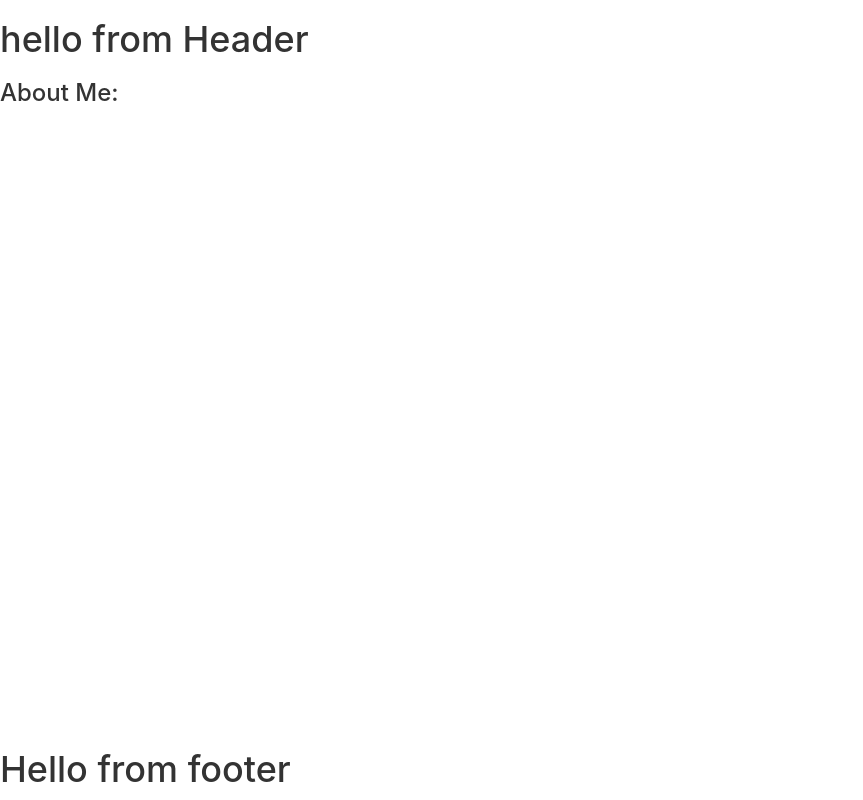
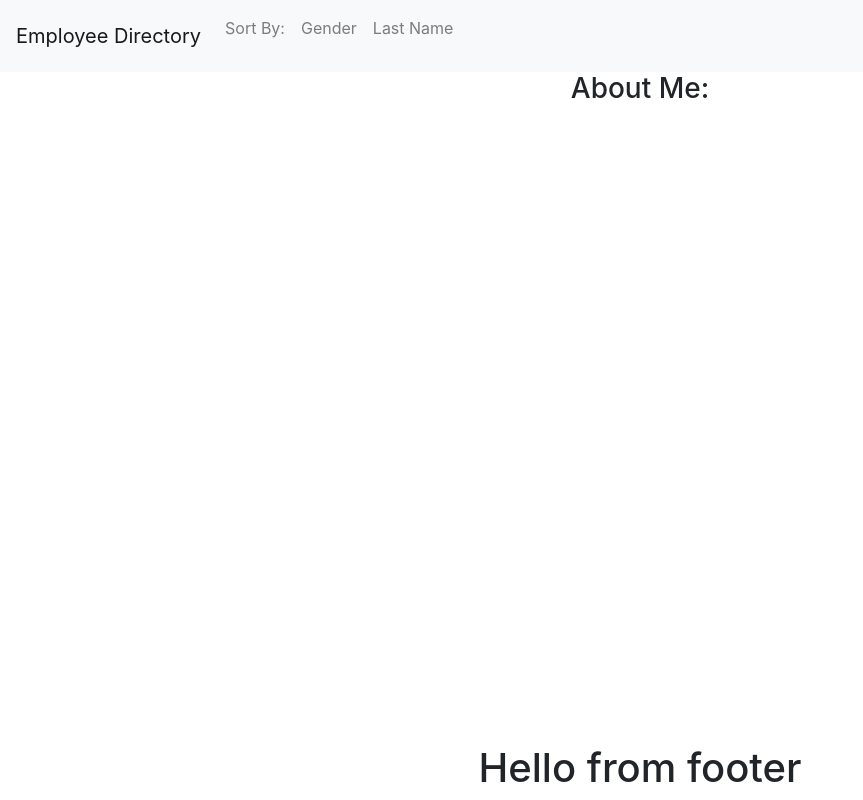
Before and after one commit to maxx-808/portfolio-react, a React (Create React App) app: page / in a window 1280 px wide. Shown: the whole page, without its empty margins (0-863 px from the left). Built offline with nearby package versions, Linux system fonts and the light colour scheme.

Commit message:
updating code to have a skeleton of the app added navbar elements

```diff
--- a/package.json
+++ b/package.json
@@ -7,6 +7,7 @@
     "@testing-library/jest-dom": "^5.11.9",
     "@testing-library/react": "^11.2.5",
     "@testing-library/user-event": "^12.8.1",
+    "axios": "^0.21.1",
     "react": "^17.0.1",
     "react-dom": "^17.0.1",
     "react-router-dom": "^5.2.0",
--- a/public/index.html
+++ b/public/index.html
@@ -22,25 +22,13 @@
       work correctly both with client-side routing and a non-root public URL.
       Learn how to configure a non-root public URL by running `npm run build`.
     -->
-  <link rel="stylesheet" href="https://stackpath.bootstrapcdn.com/bootstrap/3.4.1/css/bootstrap.min.css"
-    integrity="sha384-HSMxcRTRxnN+Bdg0JdbxYKrThecOKuH5zCYotlSAcp1+c8xmyTe9GYg1l9a69psu" crossorigin="anonymous">
-
-  <title>React App</title>
+  <link rel="stylesheet" href="https://maxcdn.bootstrapcdn.com/bootstrap/4.0.0/css/bootstrap.min.css"
+    integrity="sha384-Gn5384xqQ1aoWXA+058RXPxPg6fy4IWvTNh0E263XmFcJlSAwiGgFAW/dAiS6JXm" crossorigin="anonymous">
+  <title>Portfolio</title>
 </head>
 
 <body>
-  <noscript>You need to enable JavaScript to run this app.</noscript>
-  <div id="root"></div>
-  <!--
-      This HTML file is a template.
-      If you open it directly in the browser, you will see an empty page.
-
-      You can add webfonts, meta tags, or analytics to this file.
-      The build step will place the bundled scripts into the <body> tag.
-
-      To begin the development, run `npm start` or `yarn start`.
-      To create a production bundle, use `npm run build` or `yarn build`.
-    -->
+  <main id="root"></main>
 </body>
 
 </html>
--- a/src/App.js
+++ b/src/App.js
@@ -1,18 +1,22 @@
 import React from "react";
+import "./App.css";
 import { HashRouter, Route } from "react-router-dom";
+
 import Home from "./pages/Home";
 import Header from "./components/header/Header";
 import Footer from "./components/footer/Footer";
 
 function App() {
   return (
-    <div className="App">
-      <Header />
-      <HashRouter>
+    <HashRouter basename="/">
+      <div className="App">
+        <Header />
+
         <Route exact path="/" component={Home} />
-      </HashRouter>
-      <Footer />
-    </div>
+
+        <Footer />
+      </div>
+    </HashRouter>
   );
 }
 
--- a/src/components/header/Header.js
+++ b/src/components/header/Header.js
@@ -1,11 +1,44 @@
 import React from "react";
 import "./Header.css";
+import { Link } from "react-router-dom";
 
 const Header = () => {
   return (
-    <header>
-      <h1>hello from Header</h1>
-    </header>
+    <nav className="navbar navbar-expand-lg navbar-light bg-light">
+      <Link className="navbar-brand" to="/">
+        Employee Directory
+      </Link>
+      <button
+        className="navbar-toggler"
+        type="button"
+        data-toggle="collapse"
+        data-target="#navbarNav"
+        aria-controls="navbarNav"
+        aria-expanded="false"
+        aria-label="Toggle navigation"
+      >
+        <span className="navbar-toggler-icon"></span>
+      </button>
+      <div className="collapse navbar-collapse" id="navbarNav">
+        <ul className="navbar-nav">
+          <li className="nav-item">
+            <p id="sort" className="nav-link">
+              Sort By:
+            </p>
+          </li>
+          <li className="nav-item">
+            <Link className="nav-link" to="/g">
+              Gender
+            </Link>
+          </li>
+          <li className="nav-item">
+            <Link className="nav-link" to="/l">
+              Last Name
+            </Link>
+          </li>
+        </ul>
+      </div>
+    </nav>
   );
 };
 
```
Also changed, not shown: src/index.js (+6 -6 lines), 1 other file (tests, documents, lock files or other folders).
